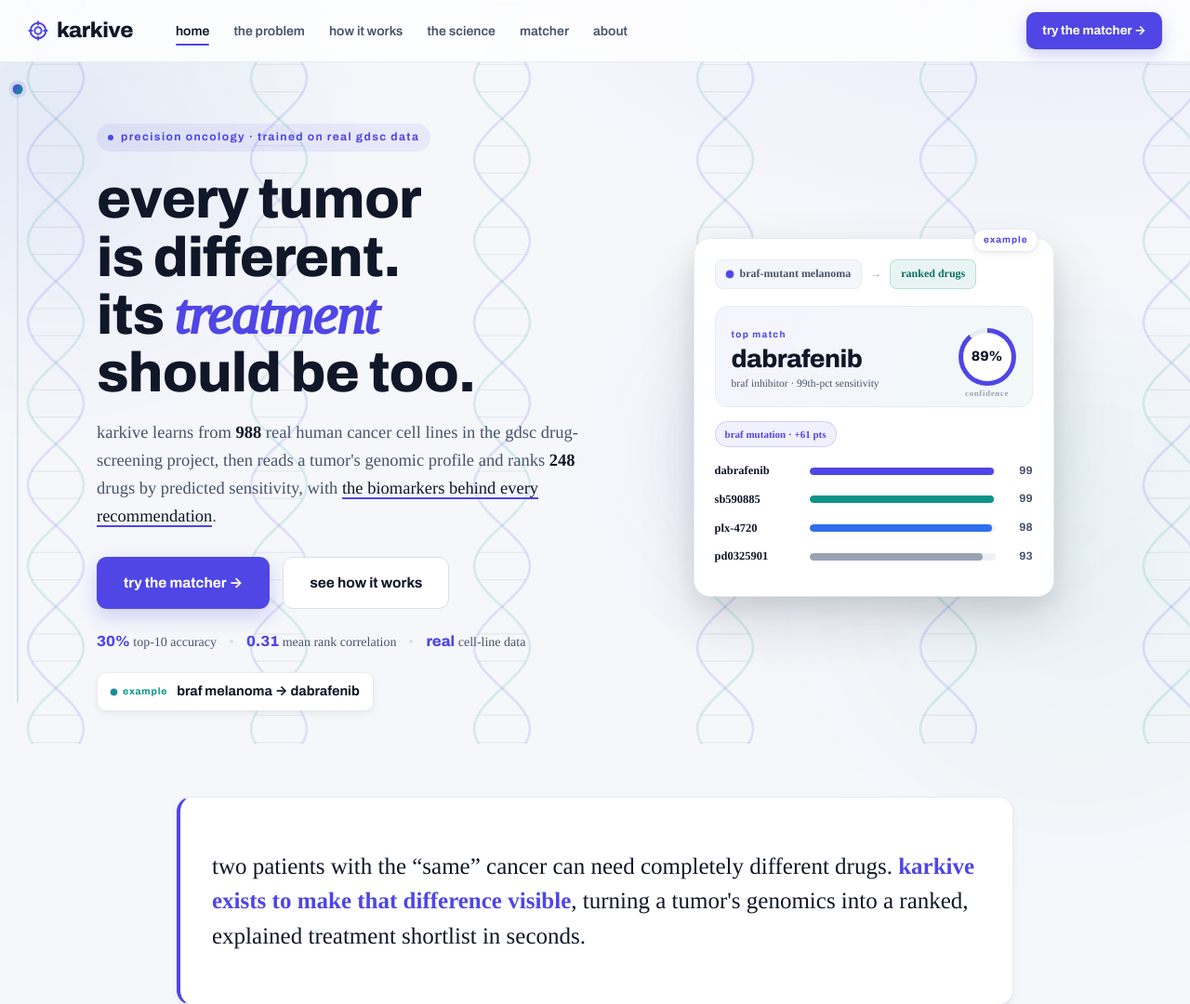
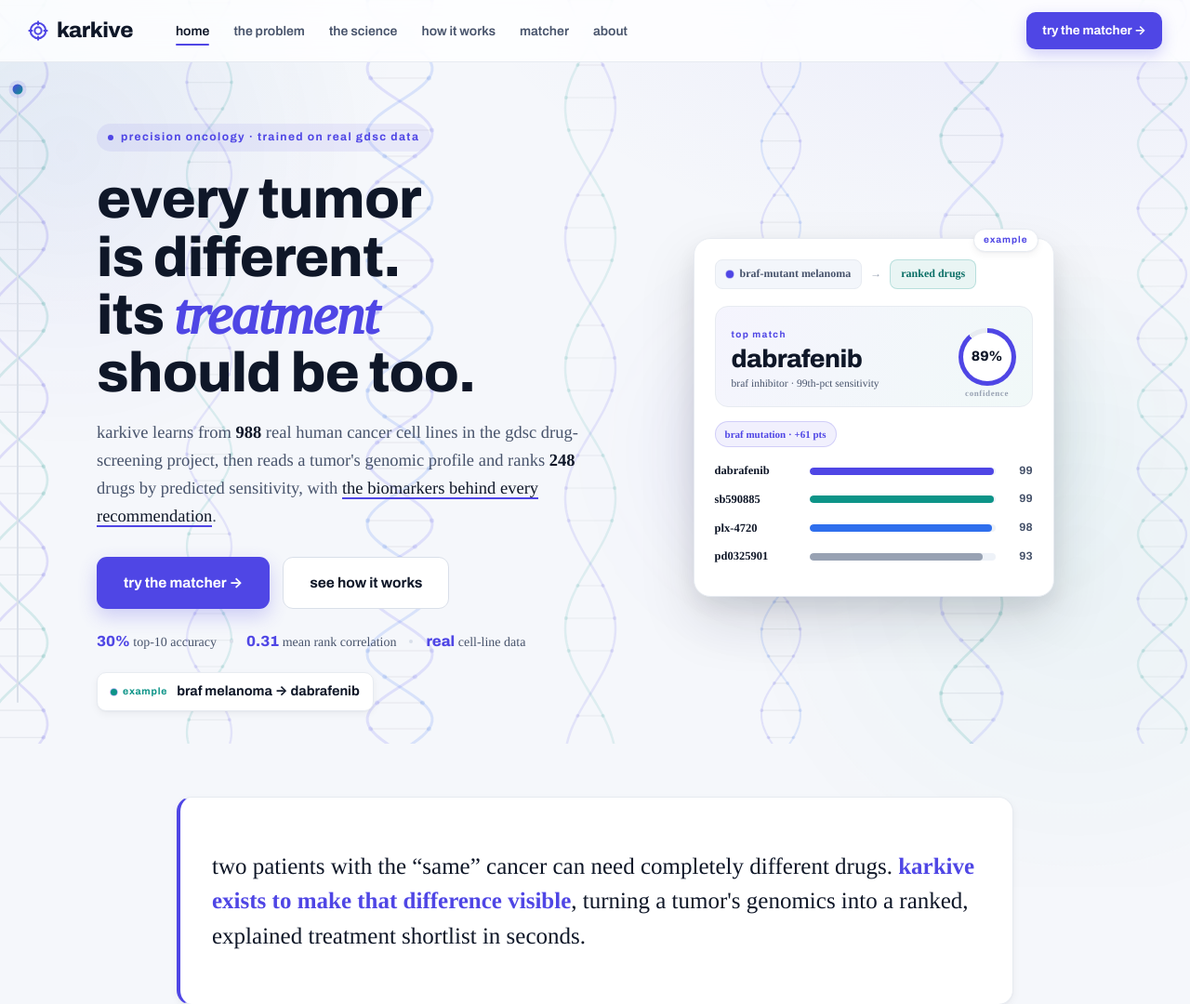
Before and after one commit to ekambhela/can, a FastAPI app: page / in a window 1280 px wide. Shown: the top 1080 px of the page at 93% size. Run offline with FastAPI, Linux system fonts and the light colour scheme; parts of the project's set-up code (start-up, migrations or seed data) failed here and were passed over.

Commit message:
Richer, varied DNA background; swap 'the science' and 'how it works' tabs
- Regenerate the helix background so each of the 7 strands differs:
  its own amplitude, wavelength, phase, stroke weight and colour, plus
  nucleotide beads at each base pair for more molecular detail. Tile
  height (1400 = whole multiple of every strand's wavelength) keeps the
  vertical drift animation a seamless loop. Cache-bust svg v=3 / css v=10.
- Swap nav order: 'the science' now comes before 'how it works'.

Co-Authored-By: Claude Fable 5 <noreply@anthropic.com>
Claude-Session: https://claude.ai/code/session_01FZTNwWT9C4mMJwpyM94JeL

```diff
--- a/static/style.css
+++ b/static/style.css
@@ -59,16 +59,16 @@ body {
   background-image:
     radial-gradient(1100px 640px at 88% -12%, rgba(79, 70, 229, .07), transparent 60%),
     radial-gradient(940px 620px at -8% 2%, rgba(13, 148, 136, .06), transparent 58%),
-    url("/static/dna-bg.svg?v=2");
+    url("/static/dna-bg.svg?v=3");
   background-repeat: no-repeat, no-repeat, repeat;
   background-position: center, center, center 0;
-  background-size: auto, auto, 1440px 1225px;
-  animation: bgdrift 60s linear infinite;
+  background-size: auto, auto, 1440px 1400px;
+  animation: bgdrift 66s linear infinite;
 }
-/* animate only the helix layer's vertical position by exactly one tile (1225px) */
+/* animate only the helix layer's vertical position by exactly one tile (1400px) */
 @keyframes bgdrift {
   from { background-position: center, center, center 0; }
-  to   { background-position: center, center, center -1225px; }
+  to   { background-position: center, center, center -1400px; }
 }
 /* soft brand washes drift too, for a subtle living feel */
 .site-bg::after {
--- a/templates/index.html
+++ b/templates/index.html
@@ -10,7 +10,7 @@
   <link rel="preconnect" href="https://fonts.googleapis.com" />
   <link rel="preconnect" href="https://fonts.gstatic.com" crossorigin />
   <link href="https://fonts.googleapis.com/css2?family=Archivo:wght@600;700;800&family=Tinos:ital,wght@0,400;0,700;1,400&display=swap" rel="stylesheet" />
-  <link rel="stylesheet" href="/static/style.css?v=9" />
+  <link rel="stylesheet" href="/static/style.css?v=10" />
 </head>
 <body>
   <!-- fixed DNA-helix watermark background -->
@@ -54,8 +54,8 @@
     <nav class="navlinks" aria-label="Primary">
       <a class="navlink active" data-tab="home" href="#home">Home</a>
       <a class="navlink" data-tab="problem" href="#problem">The problem</a>
+      <a class="navlink" data-tab="science" href="#science">The science</a>
       <a class="navlink" data-tab="how" href="#how">How it works</a>
-      <a class="navlink" data-tab="science" href="#science">The science</a>
       <a class="navlink" data-tab="matcher" href="#matcher">Matcher</a>
       <a class="navlink" data-tab="about" href="#about">About</a>
     </nav>
@@ -775,6 +775,6 @@
     </div>
   </footer>
 
-  <script src="/static/app.js?v=9"></script>
+  <script src="/static/app.js?v=10"></script>
 </body>
 </html>
```
Also changed, not shown: static/dna-bg.svg.
